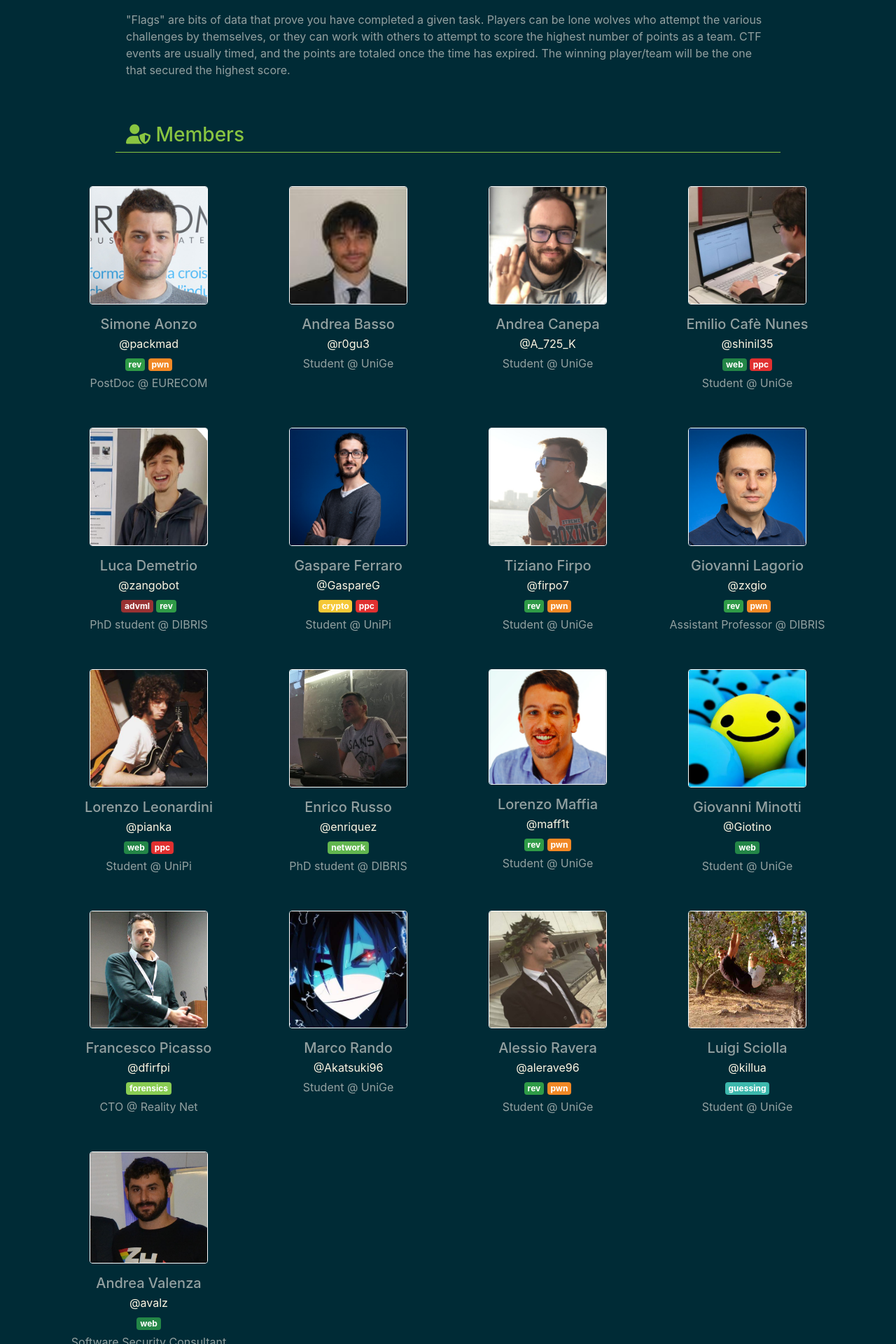
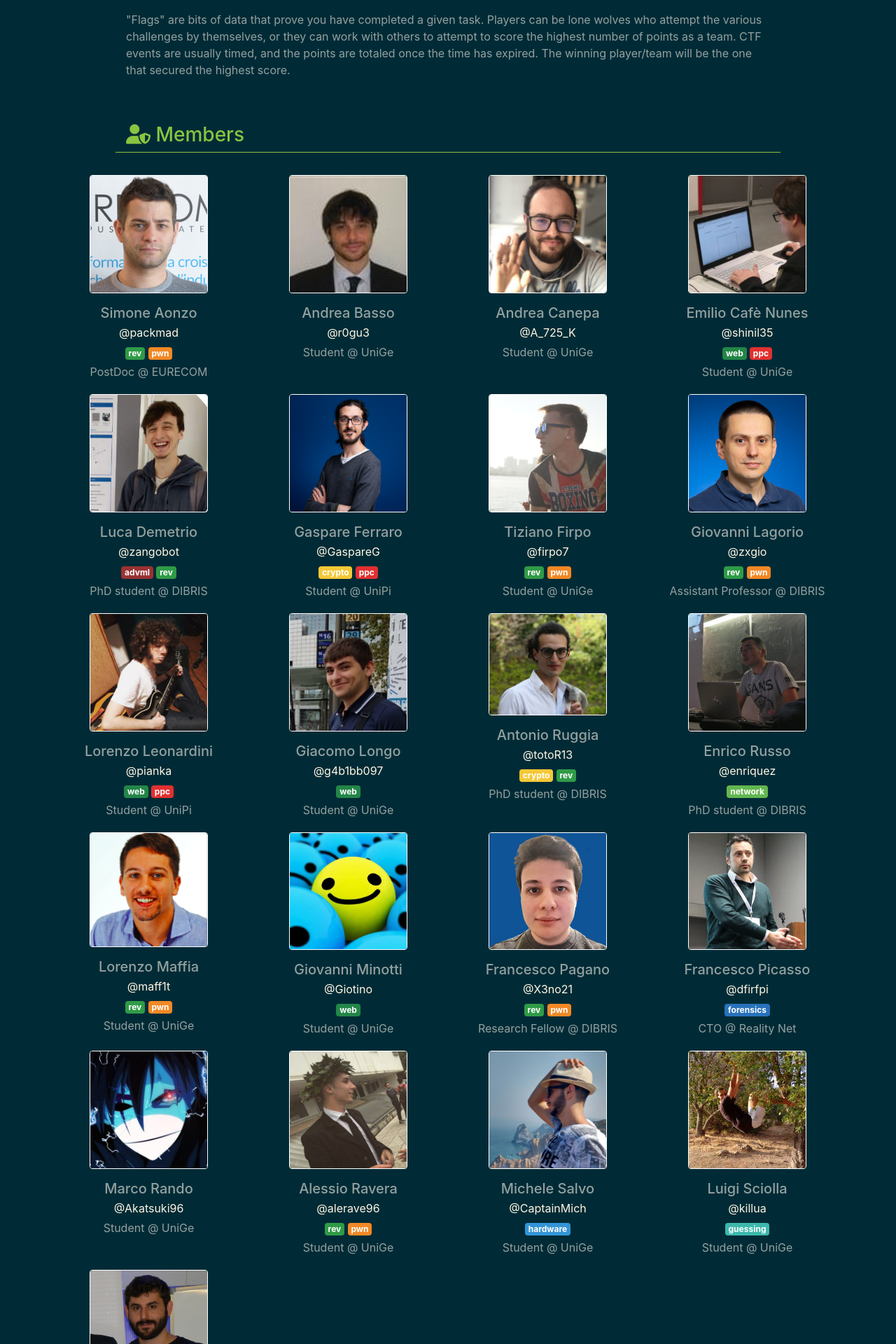
Before and after one commit to ZenHackTeam/ZenHackWebsite, a Jekyll site: the page built from index.html, in a window 1280 px wide. Shown: the part 1130-3050 px from the top of the page at 70% size. Built offline with Jekyll 4.4.1, drawn with Linux system fonts in a browser that asks for light colours; nearby versions of some CDN libraries; comment, search, counter and statistics services are not loaded.

Commit message:
new zenhack members

```diff
--- a/_data/members.json
+++ b/_data/members.json
@@ -1,19 +1,24 @@
 [
-    {"name": "Simone Aonzo",        "nickname": "packmad",      "description": "PostDoc @ EURECOM",             "link": "https://simoneaonzo.it/", "ctf": ["rev", "pwn"]},
-    {"name": "Andrea Basso",        "nickname": "r0gu3",        "description": "Student @ UniGe",               "link": "#", "ctf": []},
-    {"name": "Andrea Canepa",       "nickname": "A_725_K",      "description": "Student @ UniGe",               "link": "#", "ctf": []},
-    {"name": "Emilio Cafè Nunes",   "nickname": "shinil35",     "description": "Student @ UniGe",               "link": "#", "ctf": ["web", "ppc"]},
-    {"name": "Luca Demetrio",       "nickname": "zangobot",     "description": "PhD student @ DIBRIS",          "link": "#", "ctf": ["advml", "rev"]},
-    {"name": "Gaspare Ferraro",     "nickname": "GaspareG",     "description": "Student @ UniPi",               "link": "https://gaspa.re", "ctf": ["crypto", "ppc"]},
-    {"name": "Tiziano Firpo",       "nickname": "firpo7",       "description": "Student @ UniGe",               "link": "#", "ctf": ["rev", "pwn"]},
-    {"name": "Giovanni Lagorio",    "nickname": "zxgio",        "description": "Assistant Professor @ DIBRIS",  "link": "#", "ctf": ["rev", "pwn"]},
-    {"name": "Lorenzo Leonardini",  "nickname": "pianka",       "description": "Student @ UniPi",               "link": "https://leonardini.dev", "ctf": ["web", "ppc"]},
-    {"name": "Enrico Russo",        "nickname": "enriquez",     "description": "PhD student @ DIBRIS",          "link": "#", "ctf": ["network"]},
-    {"name": "Lorenzo Maffia",      "nickname": "maff1t",       "description": "Student @ UniGe",               "link": "#", "ctf": ["rev", "pwn"]},
-    {"name": "Giovanni Minotti",    "nickname": "Giotino",      "description": "Student @ UniGe",               "link": "#", "ctf": ["web"]},
-    {"name": "Francesco Picasso",   "nickname": "dfirfpi",      "description": "CTO @ Reality Net",             "link": "#", "ctf": ["forensics"]},
-    {"name": "Marco Rando",         "nickname": "Akatsuki96",   "description": "Student @ UniGe",               "link": "#", "ctf": []},
-    {"name": "Alessio Ravera",      "nickname": "alerave96",    "description": "Student @ UniGe",               "link": "#", "ctf": ["rev", "pwn"]},
-    {"name": "Luigi Sciolla",       "nickname": "killua",       "description": "Student @ UniGe",               "link": "#", "ctf": ["guessing"]},
-    {"name": "Andrea Valenza",      "nickname": "avalz",        "description": "Software Security Consultant @ IMQ Minded Security",          "link": "https://avalz.it", "ctf": ["web"]}
+
+    {"name": "Simone Aonzo",        "nickname": "packmad",      "description": "PostDoc @ EURECOM",                                             "link": "https://simoneaonzo.it/",      "ctf": ["rev", "pwn"]},
+    {"name": "Andrea Basso",        "nickname": "r0gu3",        "description": "Student @ UniGe",                                               "link": "#",                            "ctf": [""]},
+    {"name": "Andrea Canepa",       "nickname": "A_725_K",      "description": "Student @ UniGe",                                               "link": "#",                            "ctf": [""]},
+    {"name": "Emilio Cafè Nunes",   "nickname": "shinil35",     "description": "Student @ UniGe",                                               "link": "#",                            "ctf": ["web", "ppc"]},
+    {"name": "Luca Demetrio",       "nickname": "zangobot",     "description": "PhD student @ DIBRIS",                                          "link": "#",                            "ctf": ["advml", "rev"]},
+    {"name": "Gaspare Ferraro",     "nickname": "GaspareG",     "description": "Student @ UniPi",                                               "link": "https://gaspa.re",             "ctf": ["crypto", "ppc"]},
+    {"name": "Tiziano Firpo",       "nickname": "firpo7",       "description": "Student @ UniGe",                                               "link": "#",                            "ctf": ["rev", "pwn"]},
+    {"name": "Giovanni Lagorio",    "nickname": "zxgio",        "description": "Assistant Professor @ DIBRIS",                                  "link": "#",                            "ctf": ["rev", "pwn"]},
+    {"name": "Lorenzo Leonardini",  "nickname": "pianka",       "description": "Student @ UniPi",                                               "link": "https://leonardini.dev",       "ctf": ["web", "ppc"]},
+    {"name": "Giacomo Longo",       "nickname": "g4b1bb097",    "description": "Student @ UniGe",                                               "link": "https://blog.g4b1bb097.dev/",  "ctf": ["web"]},
+    {"name": "Antonio Ruggia",      "nickname": "totoR13",      "description": "PhD student @ DIBRIS",                                          "link": "#",                            "ctf": ["crypto", "rev"]},
+    {"name": "Enrico Russo",        "nickname": "enriquez",     "description": "PhD student @ DIBRIS",                                          "link": "#",                            "ctf": ["network"]},
+    {"name": "Lorenzo Maffia",      "nickname": "maff1t",       "description": "Student @ UniGe",                                               "link": "#",                            "ctf": ["rev", "pwn"]},
+    {"name": "Giovanni Minotti",    "nickname": "Giotino",      "description": "Student @ UniGe",                                               "link": "#",                            "ctf": ["web"]},
+    {"name": "Francesco Pagano",    "nickname": "X3no21",       "description": "Research Fellow @ DIBRIS",                                      "link": "#",                            "ctf": ["rev", "pwn"]},
+    {"name": "Francesco Picasso",   "nickname": "dfirfpi",      "description": "CTO @ Reality Net",                                             "link": "#",                            "ctf": ["forensics"]},
+    {"name": "Marco Rando",         "nickname": "Akatsuki96",   "description": "Student @ UniGe",                                               "link": "#",                            "ctf": [""]},
+    {"name": "Alessio Ravera",      "nickname": "alerave96",    "description": "Student @ UniGe",                                               "link": "#",                            "ctf": ["rev", "pwn"]},
+    {"name": "Michele Salvo",       "nickname": "CaptainMich",  "description": "Student @ UniGe",                                               "link": "#",                            "ctf": ["hardware"]},
+    {"name": "Luigi Sciolla",       "nickname": "killua",       "description": "Student @ UniGe",                                               "link": "#",                            "ctf": ["guessing"]},
+    {"name": "Andrea Valenza",      "nickname": "avalz",        "description": "Software Security Consultant @ IMQ Minded Security",            "link": "https://avalz.it",             "ctf": ["web"]}
 ]
--- a/index.html
+++ b/index.html
@@ -96,7 +96,7 @@ menu: home
     </div>
 
     <!-- Members -->
-    <div class="row justify-content-center mt-5">
+    <div class="row justify-content-center mt-5 mb-3">
         <div class="col-12 col-lg-10 border-bottom border-zx3">
             <h3 class="text-zx3 text-center text-lg-left"><i class="fas fa-user-shield"></i> Members</h3>
         </div>
@@ -106,7 +106,7 @@ menu: home
 
         {% for member in site.data.members %}
 
-        <div class="col-md-3 d-none d-md-block align-items-center justify-content-center mt-5">
+        <div class="col-md-3 d-none d-md-block align-items-center justify-content-center mt-3">
 
             <div class="col-12 text-center">
                 <img src="images/members/{{member.nickname}}.jpg"
--- a/style.css
+++ b/style.css
@@ -73,8 +73,9 @@ a:visited {
 .badge-web       { background-color: var(--rainbow1) !important; }
 .badge-rev       { background-color: var(--rainbow2) !important; }
 .badge-network   { background-color: var(--rainbow3) !important; }
-.badge-forensics { background-color: var(--rainbow4) !important; }
 .badge-guessing  { background-color: var(--rainbow5) !important; }
+.badge-hardware  { background-color: var(--rainbow6) !important; }
+.badge-forensics { background-color: var(--rainbow7) !important; }
 .badge-misc      { background-color: var(--rainbow8) !important; }
 .badge-advml     { background-color: var(--rainbow9) !important; }
 .badge-ppc       { background-color: var(--rainbow10) !important; }
```
Also changed, not shown: images/members/CaptainMich.jpg (added), images/members/X3no21.jpg (added), images/members/g4b1bb097.jpg (added), images/members/totoR13.jpg (added), images/members/user.jpg (added).
